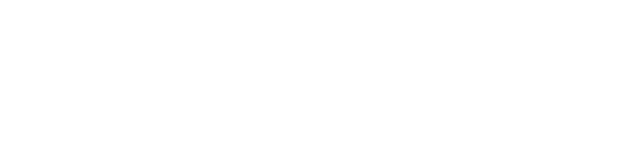
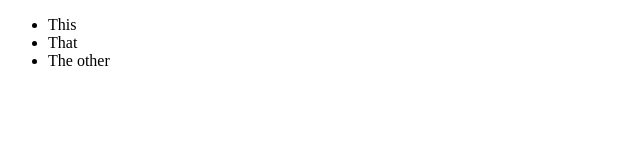
Before and after one commit to Timansy/firstgitproject, a plain HTML site: page index.html in a window 1280 px wide. Shown: the whole page, without its empty margins (0-640 px from the left). Drawn offline with Linux system fonts and the light colour scheme.

Commit message:
made some adjustments to html

```diff
--- a/index.html
+++ b/index.html
@@ -1,11 +1,18 @@
 <!DOCTYPE html>
 <html lang="en">
+
 <head>
     <meta charset="UTF-8">
     <meta name="viewport" content="width=device-width, initial-scale=1.0">
     <title>Document</title>
 </head>
+
 <body>
+    <ul>
+        <li>This</li>
+        <li>That</li>
+        <li>The other</li>
+    </ul>
+</body>
 
-</body>
 </html>
```
